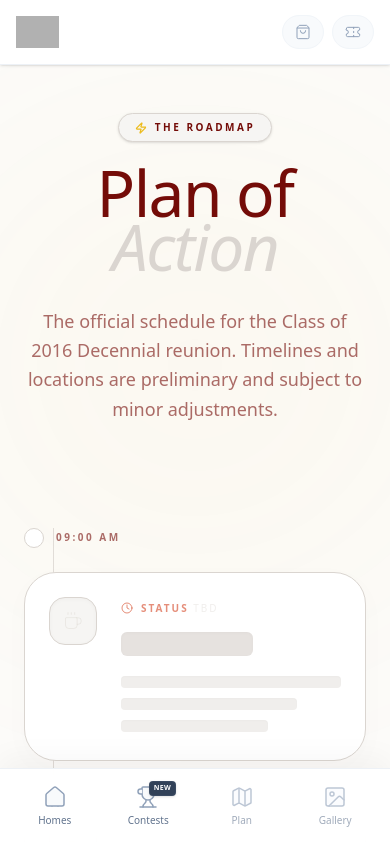
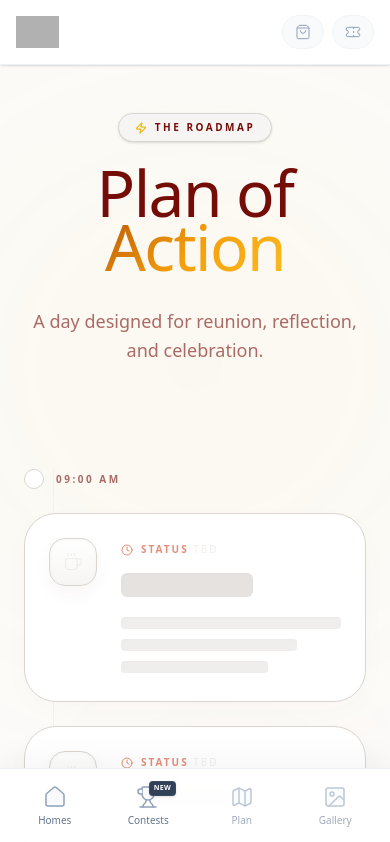
Before and after one commit to mace-2016/alumnimeet, a Next.js app: page /plan in a window 390 px wide. Shown: the top 842 px of the page. Built offline with nearby package versions, Linux system fonts and the light colour scheme; grey boxes are pictures that could not be loaded; a web font is replaced by a local one.

Commit message:
Update page.tsx

```diff
--- a/app/plan/page.tsx
+++ b/app/plan/page.tsx
@@ -3,7 +3,6 @@
 import React from "react";
 import {
   Clock,
-  Sparkles,
   Zap,
   Coffee,
   Mic,
@@ -13,8 +12,6 @@ import {
 } from "lucide-react";
 
 export default function PlanPage() {
-  // Simplified placeholder data reflecting only the structure and active state
-  // We don't need titles or descriptions as they are greyed out skeleton lines.
   const planTimeline = [
     { id: 1, time: "09:00 AM", isActive: false, subItemsCount: 3, icon: Coffee },
     { id: 2, time: "11:00 AM", isActive: true, subItemsCount: 2, icon: Mic },
@@ -24,10 +21,10 @@ export default function PlanPage() {
 
   return (
     <div className="relative w-full max-w-[1140px] mx-auto px-6 py-12 md:py-20 animate-in fade-in duration-1000">
-
       {/* Page Atmosphere */}
       <div className="pointer-events-none absolute inset-0 -z-10 overflow-hidden">
         <div className="absolute left-1/2 top-0 h-[600px] w-[1000px] -translate-x-1/2 rounded-full bg-[radial-gradient(circle_at_center,var(--color-mace-gold),transparent_70%)] opacity-[0.05] blur-[120px]" />
+        <div className="absolute right-0 top-[18%] h-[320px] w-[320px] rounded-full bg-[radial-gradient(circle_at_center,var(--color-mace-rust),transparent_72%)] opacity-[0.04] blur-[100px]" />
       </div>
 
       {/* Header */}
@@ -37,40 +34,40 @@ export default function PlanPage() {
           The Roadmap
         </div>
 
-        {/* The Decennial typography style */}
         <h1 className="font-serif text-[4rem] md:text-[5rem] lg:text-[6rem] leading-[0.85] tracking-tight text-[var(--color-mace-crimson)]">
-          Plan of<br />
-          <span className="font-light italic text-[var(--color-mace-stone)]">
-            Action
-          </span>
+          Plan of
+          <br />
+          <span className="gradient-gold">Action</span>
         </h1>
+
         <p className="mt-8 text-lg font-medium text-[var(--text-muted)] max-w-lg mx-auto md:mx-0 leading-relaxed">
-          The official schedule for the Class of 2016 Decennial reunion. Timelines and locations are preliminary and subject to minor adjustments.
+          A day designed for reunion, reflection, and celebration.
         </p>
       </div>
 
-      {/* Main Timeline and Scrollable Sections */}
+      {/* Main Timeline */}
       <div className="relative">
-
-        {/* 1. CONTINUOUS VERTICAL LINE (Minimal, thin) */}
-        <div className="absolute left-[29px] md:left-[39px] top-6 bottom-6 w-px bg-gradient-to-b from-[var(--border)] via-[var(--border)] to-transparent opacity-80" />
+        {/* Continuous Vertical Line */}
+        <div className="absolute left-[29px] md:left-[39px] top-6 bottom-6 w-px bg-gradient-to-b from-[var(--color-mace-gold)]/10 via-[var(--color-mace-rust)]/20 to-transparent" />
 
         <div className="space-y-16 md:space-y-24">
-          {planTimeline.map((slot, idx) => {
+          {planTimeline.map((slot) => {
             const SlotIcon = slot.icon;
 
             return (
-              <div key={slot.id} className="grid grid-cols-1 md:grid-cols-[auto,1fr] items-start gap-x-12 relative">
-
-                {/* A. VERTICAL TIME SLOT COLUMN (Left side) */}
+              <div
+                key={slot.id}
+                className="grid grid-cols-1 md:grid-cols-[auto,1fr] items-start gap-x-12 relative"
+              >
+                {/* Time Slot Column */}
                 <div className="flex items-center md:flex-col md:items-center md:w-20 pt-6 relative z-10 gap-3 md:gap-0">
-
-                  {/* Timeline Node (Minimal, like reference) */}
-                  <div className={`relative flex h-5 w-5 md:h-6 md:w-6 shrink-0 items-center justify-center rounded-full border border-[var(--border)] bg-white ${
-                    slot.isActive
-                      ? "shadow-[0_0_20px_rgba(200,160,80,0.3)]"
-                      : ""
-                  }`}>
+                  <div
+                    className={`relative flex h-5 w-5 md:h-6 md:w-6 shrink-0 items-center justify-center rounded-full border bg-white ${
+                      slot.isActive
+                        ? "border-[var(--color-mace-gold)]/50 shadow-[0_0_24px_rgba(236,187,26,0.22)]"
+                        : "border-[var(--border)]"
+                    }`}
+                  >
                     {slot.isActive && (
                       <span className="relative flex h-2 w-2 md:h-2.5 md:w-2.5">
                         <span className="animate-ping absolute inline-flex h-full w-full rounded-full bg-[var(--color-mace-rust)] opacity-40"></span>
@@ -79,68 +76,81 @@ export default function PlanPage() {
                     )}
                   </div>
 
-                  {/* Time label (Minimal, uppercase) */}
                   <div className="md:mt-4 text-[10px] font-black uppercase tracking-[0.25em] text-[var(--color-mace-crimson)]/60 tabular-nums">
                     {slot.time}
                   </div>
                 </div>
 
-                {/* B. HORIZONTAL SCROLLABLE SECTION (Against the vertical time slot) */}
-                {/* flex-col on mobile, flex-row on desktop with overflow */}
+                {/* Scrollable Content */}
                 <div className="flex flex-col md:flex-row md:overflow-x-auto md:gap-6 pb-6 mt-6 md:mt-0 md:-mx-6 md:px-6 snap-x snap-mandatory [&::-webkit-scrollbar]:hidden">
-
                   {[...Array(slot.subItemsCount)].map((_, itemIdx) => (
                     <div
                       key={itemIdx}
-                      className="group relative bg-white rounded-[2rem] border border-[var(--border)] p-6 md:p-8 flex items-start gap-6 md:gap-7 shadow-[0_8px_30px_rgba(116,12,8,0.02)] transition-all duration-700 hover:shadow-[0_20px_40px_rgba(116,12,8,0.06)] hover:-translate-y-1 active:scale-[0.98] md:w-[480px] md:shrink-0 snap-center md:snap-start mb-6 md:mb-0"
+                      className="group relative overflow-hidden bg-white rounded-[2rem] border border-[var(--border)] p-6 md:p-8 flex items-start gap-6 md:gap-7 shadow-[0_8px_30px_rgba(116,12,8,0.02)] transition-all duration-700 hover:shadow-[0_20px_40px_rgba(116,12,8,0.06)] hover:-translate-y-1 active:scale-[0.98] md:w-[480px] md:shrink-0 snap-center md:snap-start mb-6 md:mb-0"
                     >
+                      <div className="absolute inset-0 bg-[radial-gradient(circle_at_top_left,rgba(236,187,26,0.10),transparent_45%)] opacity-0 group-hover:opacity-100 transition-opacity duration-700 pointer-events-none" />
 
-                      {/* 2. RECONSIDERED IMAGE SIZE (Ultra Small & Precise like reference) */}
-                      {/* w-12 h-12 on mobile, w-16 h-16 on desktop */}
-                      <div className="w-12 h-12 md:w-16 md:h-16 shrink-0 rounded-[1rem] bg-[var(--surface-soft)] border border-[var(--border)] flex items-center justify-center group-hover:bg-[var(--color-mace-gold)]/5 group-hover:border-[var(--color-mace-gold)]/30 transition-all duration-500 overflow-hidden shadow-[inset_0_1px_4px_rgba(0,0,0,0.03)]">
-                        <SlotIcon className="h-5 w-5 md:h-7 md:w-7 text-[var(--color-mace-stone)]/50 group-hover:text-[var(--color-mace-gold)] transition-colors duration-500" strokeWidth={1} />
+                      {/* Icon Tile */}
+                      <div className="relative w-12 h-12 md:w-16 md:h-16 shrink-0 rounded-[1rem] bg-[linear-gradient(180deg,#ffffff_0%,var(--surface-soft)_100%)] border border-[var(--border)] flex items-center justify-center transition-all duration-500 overflow-hidden shadow-[inset_0_1px_4px_rgba(0,0,0,0.03),0_8px_18px_rgba(116,12,8,0.04)] group-hover:border-[var(--color-mace-gold)]/30">
+                        <div className="absolute inset-0 bg-[radial-gradient(circle_at_top_left,rgba(236,187,26,0.14),transparent_55%)] opacity-0 group-hover:opacity-100 transition-opacity duration-500" />
+                        <SlotIcon
+                          className="relative h-5 w-5 md:h-7 md:w-7 text-[var(--color-mace-stone)]/50 group-hover:text-[var(--color-mace-gold)] transition-colors duration-500"
+                          strokeWidth={1}
+                        />
                       </div>
 
-                      {/* CONTENT BLOCK */}
+                      {/* Content Block */}
                       <div className="flex-1 py-1 space-y-4">
-
-                        {/* Status Label (Minimal, uppercase) */}
                         <div className="flex items-center gap-2">
                           <Clock className="w-3 h-3 text-[var(--color-mace-rust)]/60" />
                           <span className="text-[10px] font-bold uppercase tracking-[0.2em] text-[var(--color-mace-rust)]/60">
-                            Status <span className="text-[var(--color-mace-stone)]/40 font-medium">TBD</span>
+                            Status{" "}
+                            <span className="text-[var(--color-mace-stone)]/40 font-medium">
+                              TBD
+                            </span>
                           </span>
                         </div>
 
-                        {/* 3. GREYED OUT CONTENT (Skeleton loaders from reference) */}
-                        {/* Small grey title line */}
                         <div className="w-3/5 h-6 bg-[var(--border)]/70 rounded-md animate-pulse delay-75 shadow-[inset_0_1px_3px_rgba(0,0,0,0.03)]" />
 
-                        {/* Small grey descriptive lines of varying lengths */}
                         <div className="space-y-2.5 pt-1">
                           <div className="w-full h-3 bg-[var(--border)]/40 rounded shadow-[inset_0_1px_2px_rgba(0,0,0,0.02)]" />
                           <div className="w-4/5 h-3 bg-[var(--border)]/40 rounded shadow-[inset_0_1px_2px_rgba(0,0,0,0.02)]" />
                           <div className="w-2/3 h-3 bg-[var(--border)]/40 rounded shadow-[inset_0_1px_2px_rgba(0,0,0,0.02)]" />
                         </div>
-
                       </div>
                     </div>
                   ))}
 
-                  {/* Optional: 'End of slot' indicator or 'Show more' */}
                   <div className="hidden md:flex md:w-[100px] md:shrink-0 flex-col items-center justify-center gap-2 group cursor-pointer text-[var(--color-mace-stone)] hover:text-[var(--color-mace-gold)] transition-colors duration-500">
                     <div className="w-12 h-12 rounded-full border border-dashed border-[var(--border)] flex items-center justify-center group-hover:border-[var(--color-mace-gold)]/50 group-hover:bg-[var(--color-mace-gold)]/5 transition-all">
                       <ArrowRight className="h-5 w-5 opacity-40 group-hover:opacity-100 group-hover:translate-x-0.5 transition-all" />
                     </div>
-                    <span className="text-[9px] font-bold uppercase tracking-widest text-center">Next slot</span>
+                    <span className="text-[9px] font-bold uppercase tracking-widest text-center">
+                      Next slot
+                    </span>
                   </div>
-
                 </div>
               </div>
             );
           })}
         </div>
       </div>
+
+      <style jsx global>{`
+        .gradient-gold {
+          background: linear-gradient(
+            135deg,
+            #b45309 0%,
+            #f59e0b 50%,
+            #fbbf24 100%
+          );
+          -webkit-background-clip: text;
+          -webkit-text-fill-color: transparent;
+          background-clip: text;
+          color: transparent;
+        }
+      `}</style>
     </div>
   );
 }
```
